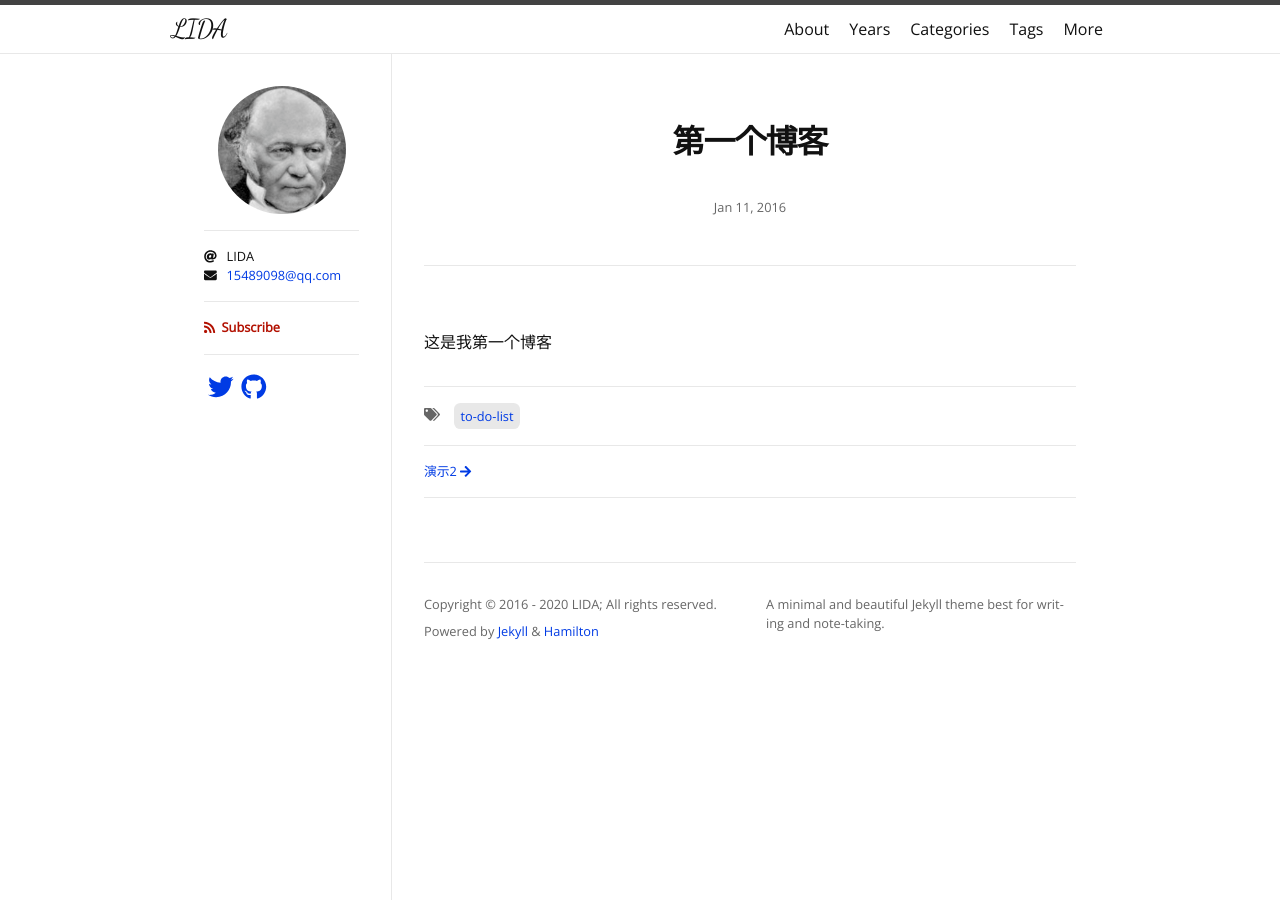
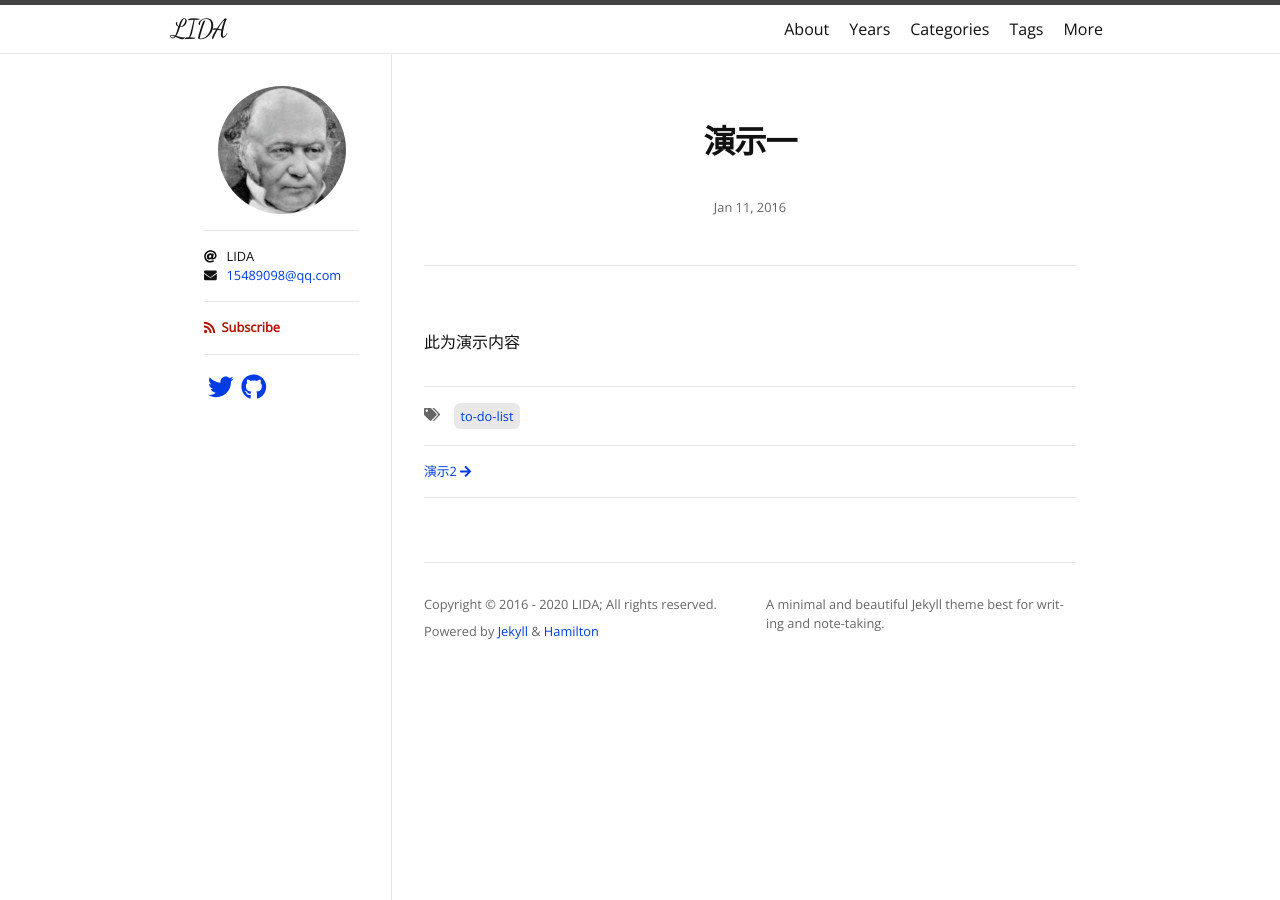
Before and after one commit to lidablog/lidablog.github.io, a Jekyll site: the page built from _posts/2016-01-11-task-item-list.md, in a window 1280 px wide. Built offline with Jekyll 4.4.1, drawn with Linux system fonts in a browser that asks for light colours; nearby versions of some CDN libraries; some web fonts are replaced.

Commit message:
Update 2016-01-11-task-item-list.md

```diff
--- a/_posts/2016-01-11-task-item-list.md
+++ b/_posts/2016-01-11-task-item-list.md
@@ -1,7 +1,6 @@
 ---
 layout: post
-title: 第一个博客
+title: 演示一
 tags: [to-do list]
 ---
-
-这是我第一个博客
+此为演示内容
```
